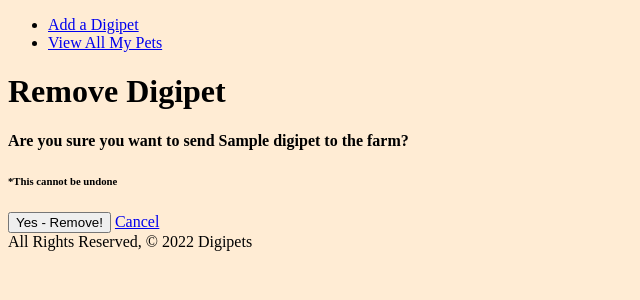
After one commit to tnicho/Digipets, a Django app: page /digipets/1/delete/ in a window 1280 px wide. The commit adds this page. Shown: the top 300 px of the page, without its empty margins (0-640 px from the left). Run offline with Django 4.2, Linux system fonts and the light colour scheme; tables that the repository leaves empty hold one stand-in row (values such as "Sample post").

Commit message:
delete functionality

```diff
--- a/digipets/digipets/settings.py
+++ b/digipets/digipets/settings.py
@@ -78,8 +78,8 @@ DATABASES = {
     'default': {
         'ENGINE': 'django.db.backends.postgresql',
         'NAME': 'digipets',
-        'USER': 'trnic',
-        'PASSWORD': 'password'
+        # 'USER': 'trnic',
+        # 'PASSWORD': 'password'
     }
 }
 
--- a/digipets/main_app/templates/digipets/detail.html
+++ b/digipets/main_app/templates/digipets/detail.html
@@ -29,6 +29,7 @@
 	<a>Home</a>
 	<a>Settings</a>
 	<a href="{% url 'digipets_update' digipet.id %}">Edit ME</a>
+	<a href="{% url 'digipets_delete' digipet.id %}">Delete ME</a>
 </div>
 
 
--- /dev/null
+++ b/digipets/main_app/templates/main_app/digipet_confirm_delete.html
@@ -0,0 +1,14 @@
+{% extends 'base.html' %}
+
+{% block content %}
+  <h1>Remove Digipet</h1>
+
+  <h4>Are you sure you want to send <span class="teal-text">{{ object.name }}</span> to the farm?</h4>
+  <h6>*This cannot be undone</h6>
+
+  <form action="" method="POST">
+    {% csrf_token %}
+    <input type="submit" value="Yes - Remove!" class="btn">
+    <a href="{% url 'detail' digipet.id %}">Cancel</a>
+  </form>
+{% endblock %}
--- a/digipets/main_app/templates/main_app/digipet_form.html
+++ b/digipets/main_app/templates/main_app/digipet_form.html
@@ -3,6 +3,7 @@
 {% block content %}
     {% if object %}
         <h1>Edit <span class="teal-text">{{ object.name }}</span></h1>
+
     {% else %}
         <h1>Add a Digipet!</h1>
     {% endif %}
--- a/digipets/main_app/urls.py
+++ b/digipets/main_app/urls.py
@@ -6,7 +6,7 @@ urlpatterns = [
 	path('digipets/', views.digipets_index, name='index'),
 	path('landing/', views.landing, name='landing'),
 	path('digipets/<int:digipet_id>/', views.digipets_detail, name='detail'),
-	path('digipets/<int:pk>/update/', views.DigipetUpdate.as_view(), name='digipets_update'),
+  path('digipets/<int:pk>/update/', views.DigipetUpdate.as_view(), name='digipets_update'),
   path('accounts/', include('django.contrib.auth.urls')),
   path('accounts/signup/', views.signup, name='signup'),
   path('digipets/create/', views.DigipetCreate.as_view(), name='digipets_create'),
```
